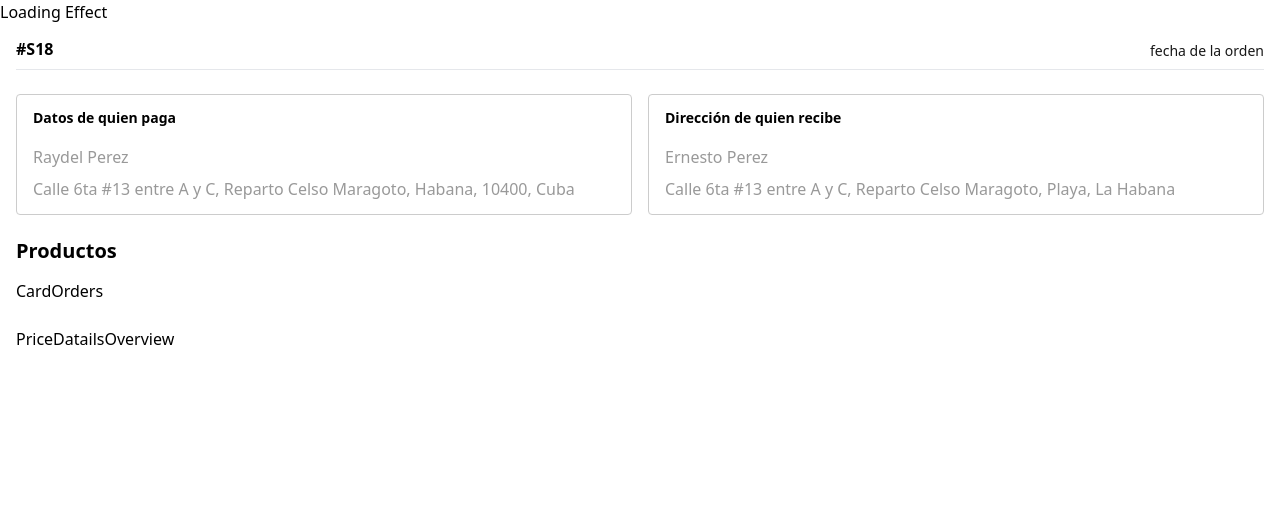
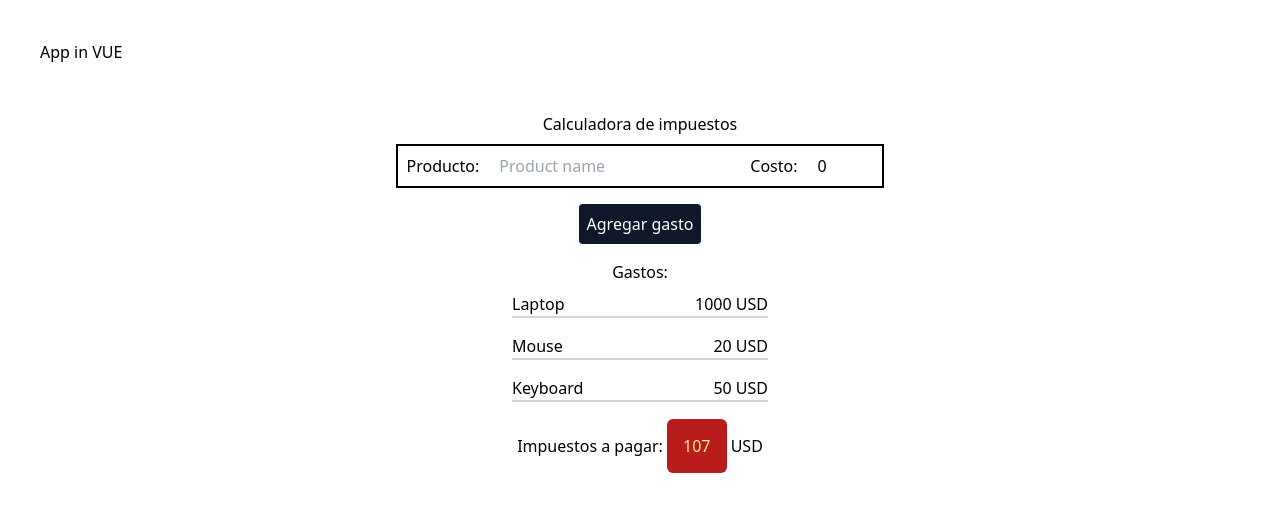
Before and after one commit to cubandeveloper89/gogodev, a Vue app: page / in a window 1280 px wide. Shown: the top 512 px of the page. Built offline with nearby package versions, Linux system fonts and the light colour scheme.

Commit message:
tax calculator complete

```diff
--- a/src/App.vue
+++ b/src/App.vue
@@ -1,15 +1,15 @@
 <template>
-  <div>Loading Effect</div>
-  <OrderDetailLoader v-if="loading"/>
-  <OrderDetails v-else/>
+  <div class="m-10">App in VUE</div>
+
+  <TaxCalculator/>
 
 </template>
 
 <script lang="ts" setup>
 
 import { onMounted, ref } from 'vue';
-import OrderDetails from './components/OrderDetails.vue';
-import OrderDetailLoader from './components/orderDetailLoader.vue';
+import TaxCalculator from './components/TaxCalculator.vue';
+
 
 
 
--- a/src/components/TaxCalculator.vue
+++ b/src/components/TaxCalculator.vue
@@ -1,25 +1,58 @@
 <template>
-    <div>
-        <h1>Calculadora de impuestos</h1>
-        <label for="income">Ingresos:</label>
-        <input type="number" id="income" v-model="incomes" />
-        <button @click="calculateTax">Calcular impuestos</button>
-        <p v-if="tax">Impuestos a pagar: {{ tax }}</p>
+    <div class="m-2 flex flex-col items-center">
+        <h1 class="m-2">Calculadora de impuestos</h1>
+        <div class="flex items-center gap-5 border-black border-2 p-2">
+            <label for="product" class="font-medium">Producto:</label>
+            <input type="text" id="product" placeholder="Product name" v-model="newProduct" />
+            <label for="amount" class="font-medium">Costo:</label>
+            <input class=" w-14" type="number" id="amount" v-model="newAmount" />
+        </div>
+        <button class="mt-4 p-2 rounded bg-slate-900 text-white" @click="addBill">Agregar gasto</button>
+        <label for="income" class="font-medium mt-4">Gastos:</label>
+        <div
+        class="flex m-2 w-64 justify-between border-b-2 border-gray-300"
+        v-for="(bill, index) in bills" :key="index"
+        >
+            <span>{{ bill.product }}</span>
+            <span>{{ bill.amount }} USD</span>
+        </div>
+        <!-- <button class="mt-4 p-2 rounded bg-slate-900 text-white" @click="calculateTax">Calcular impuestos</button> -->
+        <p class="mt-6" v-if="tax">Impuestos a pagar: <span class=" p-4 bg-red-700 rounded-md text-yellow-200 font-medium">{{ tax }}</span> USD</p>
     </div>
 </template>
 
 <script lang="ts" setup>
-import { ref } from "vue";
+import { computed, ref } from "vue";
 
-let incomes = ref<number[]>([]);
-let tax = ref(0);
+let bills =  ref<{product:string, amount: number }[]>([
+    {product: 'Laptop', amount: 1000},
+    {product: 'Mouse', amount: 20},
+    {product: 'Keyboard', amount: 50},
+]);
+let newProduct = ref('');
+let newAmount = ref(0);
+const vat = 10;
 
-const calculateTax = () => {
-    for (let index = 0; index < incomes.value.length; index++) {
-        const element = incomes.value[index];
 
+const addBill = () => {
+    if (newProduct.value && newAmount.value > 0) {
+        bills.value.push({ product: newProduct.value, amount: newAmount.value });
+        newProduct.value = '';
+        newAmount.value = 0;
     }
 };
+
+// const calculateTax = () => {
+//     tax.value = 0;
+//     for (let index = 0; index < bills.value.length; index++) {
+//         const element = bills.value[index];
+//         tax.value += element.amount * 0.1; // Example: 10% tax
+//     } return tax.value;
+// };
+
+const tax = computed(() => {
+    return bills.value.reduce((total, bill) => total + bill.amount * (vat/100), 0); // Example: 10% tax
+});
 </script>
 
 <style scoped>
```
